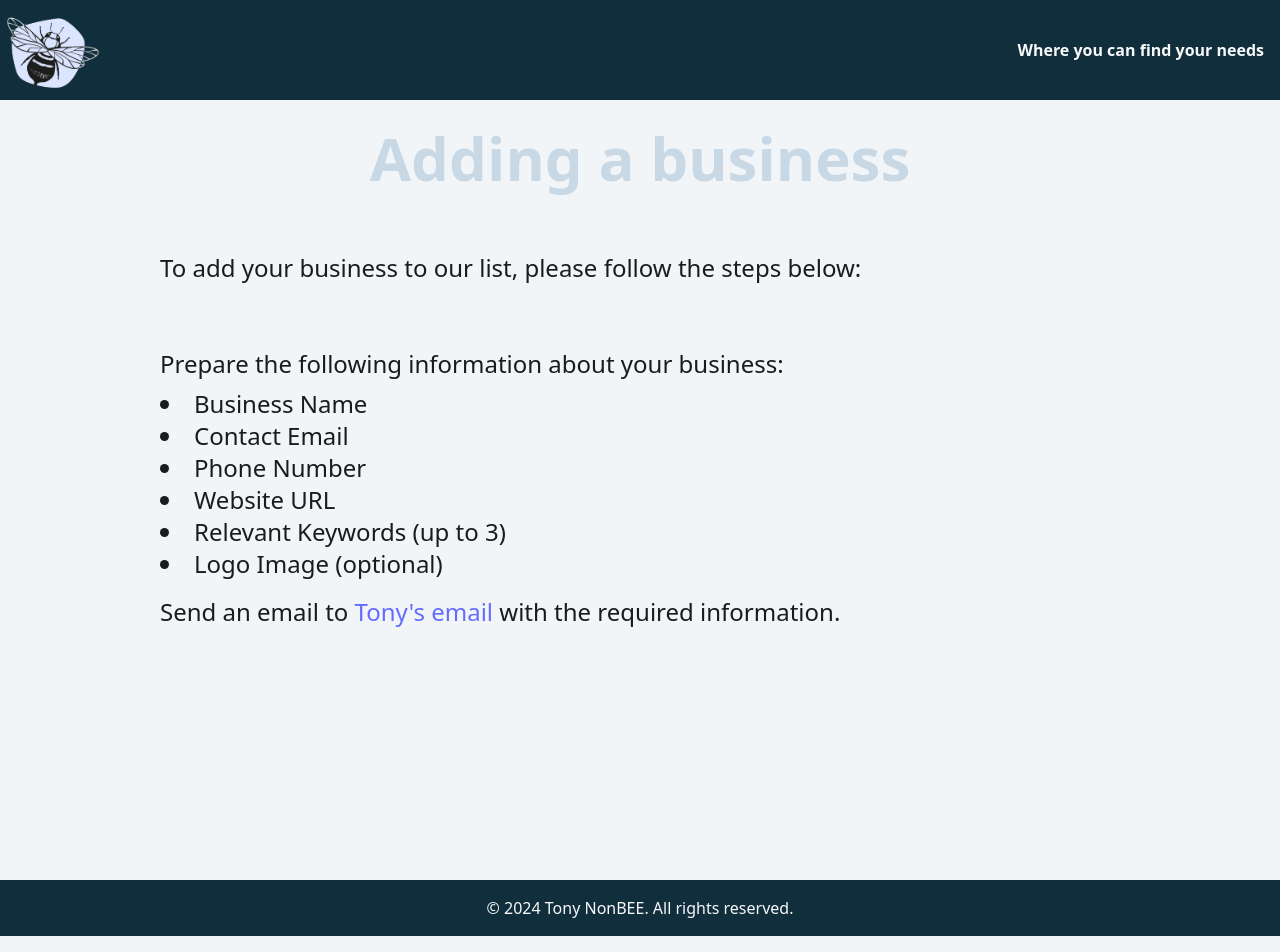
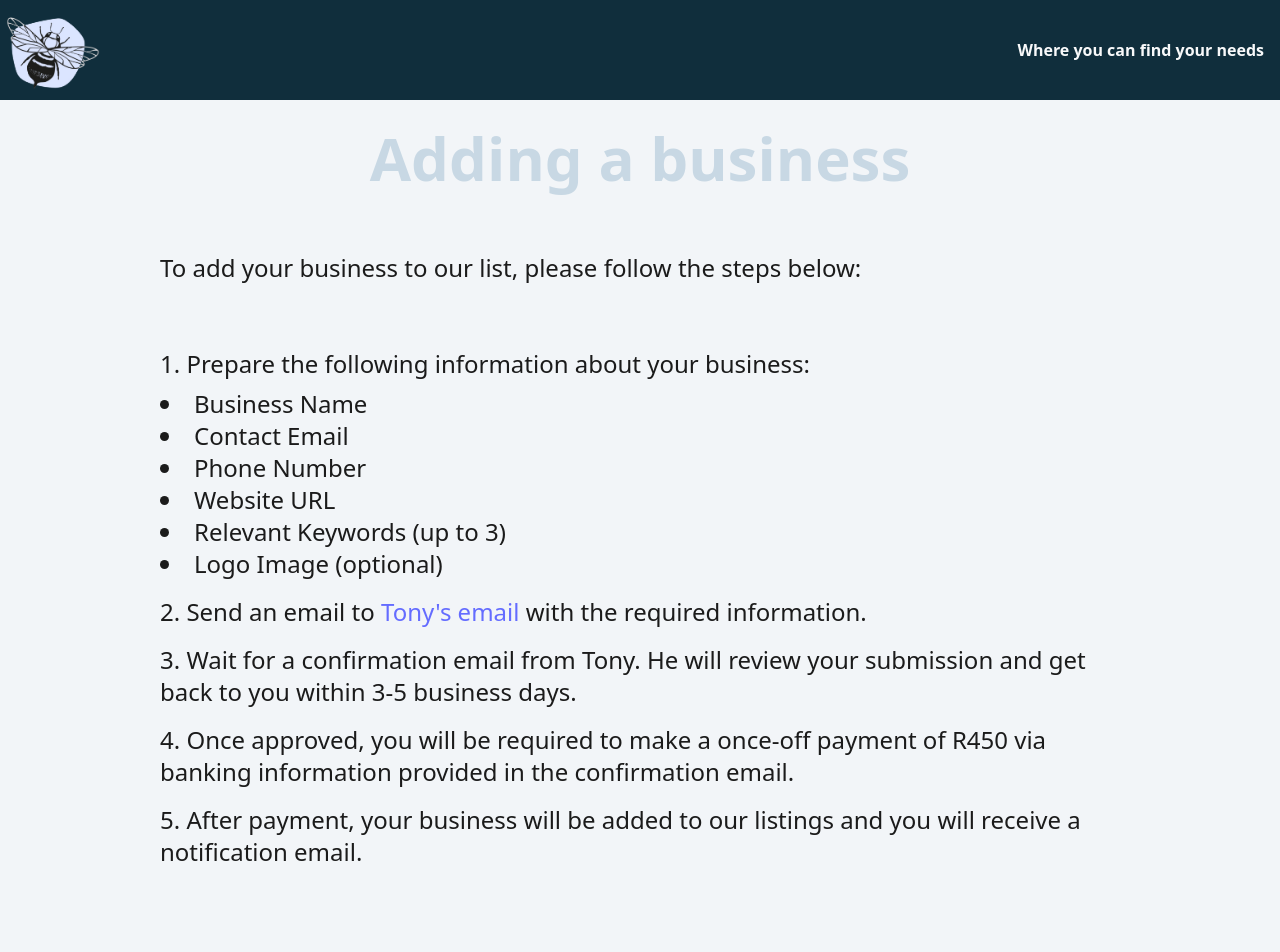
Before and after one commit to DaneVN/Tony-s-NON-BEE-Businesses, a React (Vite) app: page /add-business in a window 1280 px wide. Shown: the top 952 px of the page. Built offline with nearby package versions, Linux system fonts and the light colour scheme.

Commit message:
CSS + Misc Updates

```diff
--- a/src/assets/Elements/Footer.tsx
+++ b/src/assets/Elements/Footer.tsx
@@ -1,7 +1,7 @@
 function Footer() {
   return (
     <footer className="h-1/12 w-full p-4 bg-(--cl-dark-accent) text-(--cl-text-light) flex justify-center items-center">
-      <p>© 2024 Tony NonBEE. All rights reserved.</p>
+      <p>Contact For Tony: 082 772 2421</p>
     </footer>
   );
 }
--- a/src/assets/Pages/AddBusinessPage.tsx
+++ b/src/assets/Pages/AddBusinessPage.tsx
@@ -7,7 +7,7 @@ function AddBusinessPage() {
       <p className="text-2xl text-(--cl-text-dark) w-3/4 mx-auto mt-16">
         To add your business to our list, please follow the steps below:
       </p>
-      <ol className="text-2xl text-(--cl-text-dark) w-3/4 mx-auto mt-16">
+      <ol className="text-2xl text-(--cl-text-dark) w-3/4 mx-auto mt-16 list-decimal list-inside">
         <li className="mt-4">
           Prepare the following information about your business:
           <ul className="list-disc list-inside mt-2">
@@ -23,7 +23,23 @@ function AddBusinessPage() {
           Send an email to <a href="mailto:">Tony's email</a> with the required
           information.
         </li>
+        <li className="mt-4">
+          Wait for a confirmation email from Tony. He will review your
+          submission and get back to you within 3-5 business days.
+        </li>
+        <li className="mt-4">
+          Once approved, you will be required to make a once-off payment of R450
+          via banking information provided in the confirmation email.
+        </li>
+        <li className="mt-4">
+          After payment, your business will be added to our listings and you
+          will receive a notification email.
+        </li>
       </ol>
+      <br />
+      <p className="text-2xl text-(--cl-text-dark) w-3/4 mx-auto mt-16 list-decimal list-inside">
+        Thank you for choosing to list your business with us.
+      </p>
     </main>
   );
 }
--- a/src/assets/Pages/ListedBusinesses.tsx
+++ b/src/assets/Pages/ListedBusinesses.tsx
@@ -53,6 +53,9 @@ function ListedBusinesses() {
 
   return (
     <>
+      <h1 className="text-6xl text-center w-full text-(--cl-light-accent) mt-32">
+        <strong>Listed Businesses</strong>
+      </h1>
       <div className="w-fit flex justify-between items-center m-4 gap-4 md:flex-row flex-col">
         <div id="sort" className="flex justify-baseline items-center w-full">
           <select
```
